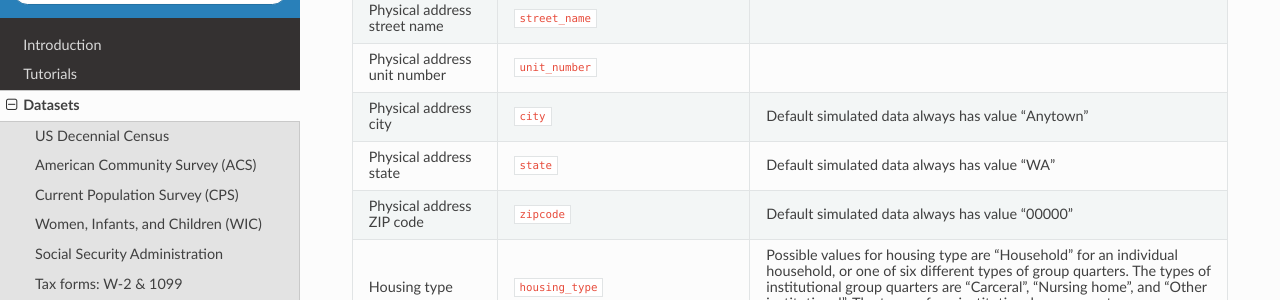
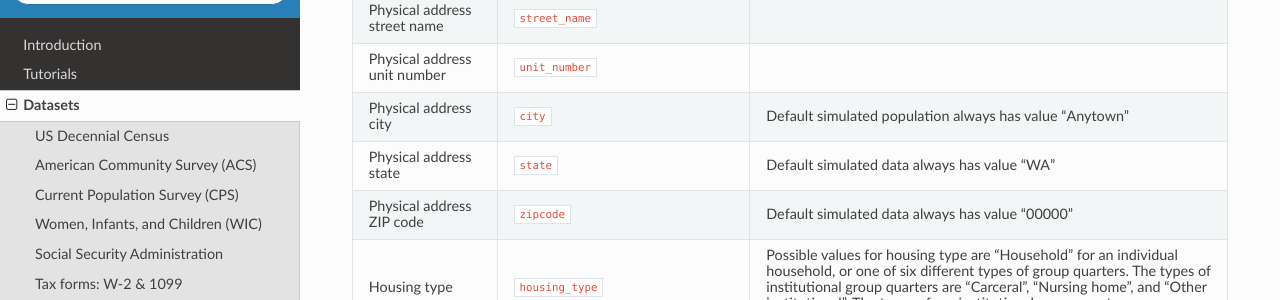
Before and after one commit to ihmeuw/pseudopeople, a Sphinx documentation site: the page built from docs/source/datasets/index.rst, in a window 1280 px wide and 900 px high, scrolled down 1594 px. Shown: the part 151-451 px from the top of the window. Built offline with Sphinx 7.4.7 and the Read the Docs theme 2.0.0, drawn with Linux system fonts in a browser that asks for light colours; the version number could not be read and is left out.

Commit message:
Update docs/source/datasets/index.rst
Co-authored-by: Zeb Burke-Conte <zmbc@users.noreply.github.com>

```diff
--- a/docs/source/datasets/index.rst
+++ b/docs/source/datasets/index.rst
@@ -94,7 +94,7 @@ The following columns are included in this dataset:
      -
    * - Physical address city
      - :code:`city`
-     - Default simulated data always has value "Anytown"
+     - Default simulated population always has value "Anytown"
    * - Physical address state
      - :code:`state`
      - Default simulated data always has value "WA"
```
